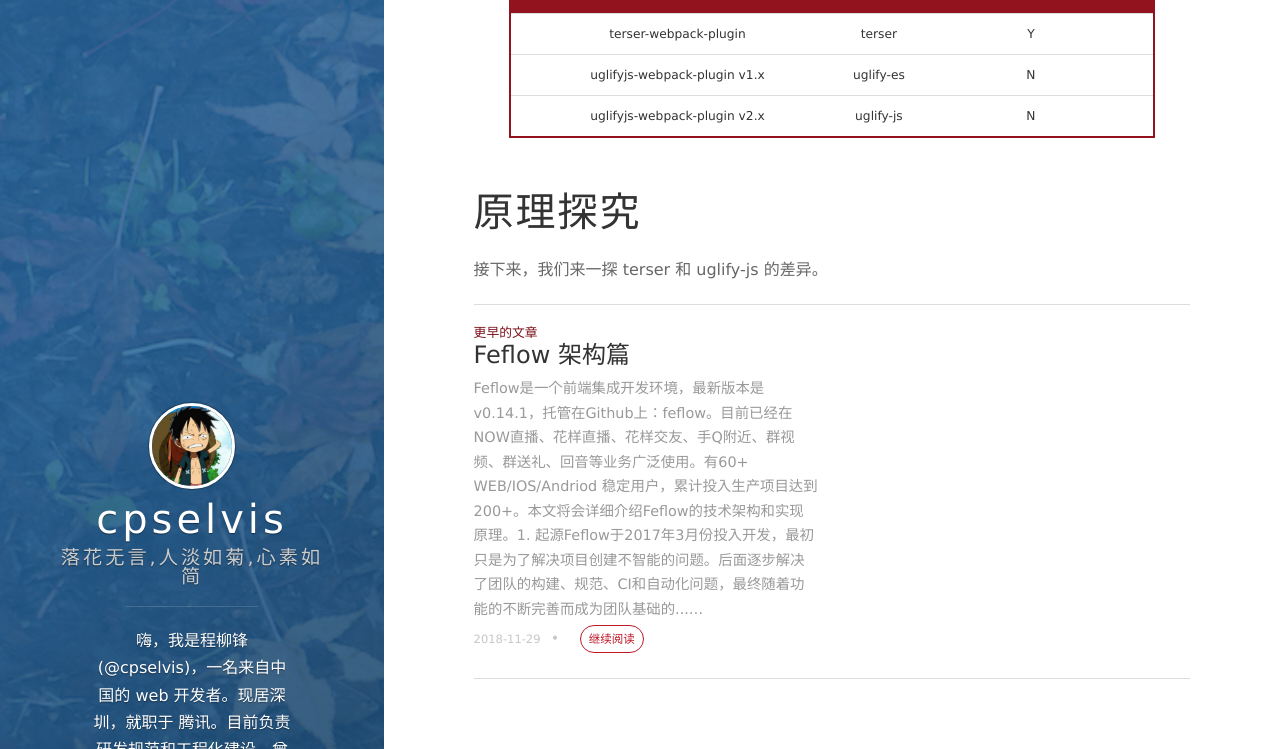
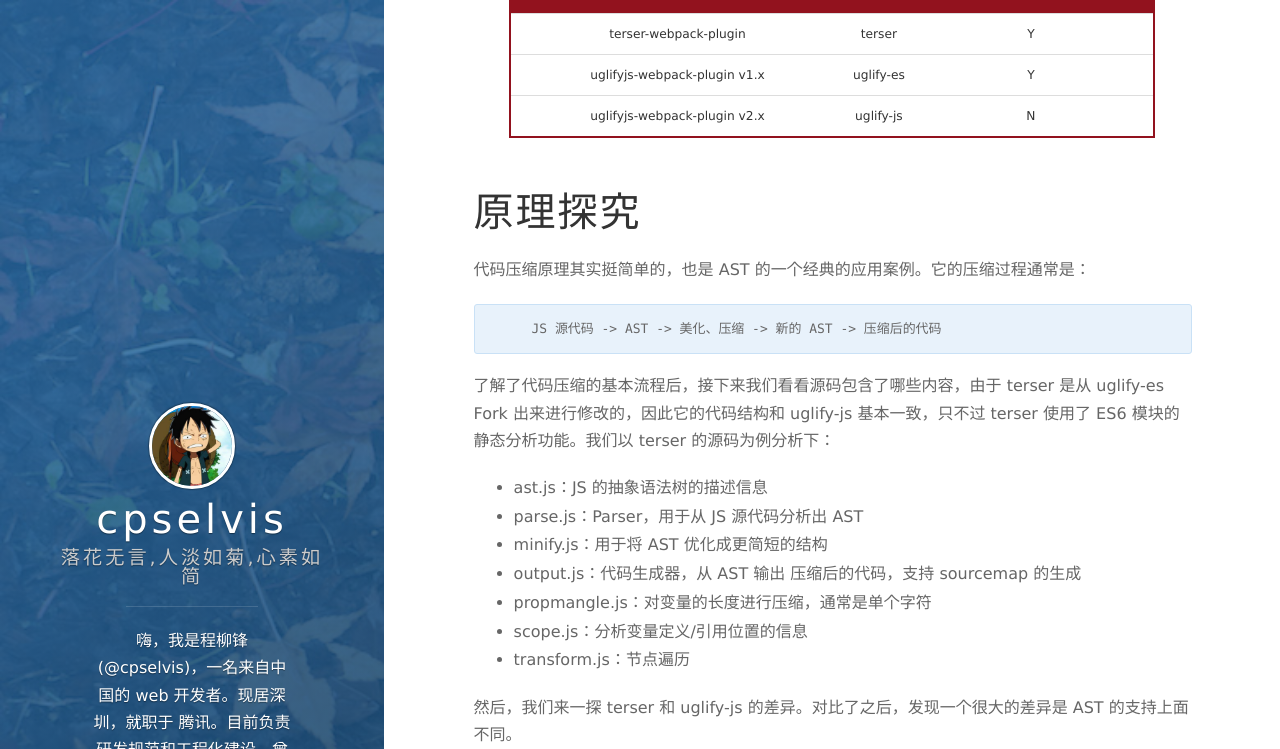
Before and after one commit to cpselvis/cpselvis.github.io, a Jekyll site: the page built from _posts/2019-09-03-为什么 webpack4 默认支持 ES6 语法的压缩？.md, in a window 1280 px wide and 1400 px high, scrolled down 3702 px. Shown: the top 749 px of the window. Built offline with Jekyll 4.4.1, drawn with Linux system fonts in a browser that asks for light colours; nearby versions of some CDN libraries; our own code applies the rules of GitHub Pages for plain Markdown files; comment, search, counter and statistics services are not loaded; some of the changed text lies outside the part shown; grey boxes are pictures that could not be loaded.

Commit message:
docs: update article

````diff
--- a/_posts/2019-09-03-探究webpack4自动压缩ES6代码的原理.md
+++ b/_posts/2019-09-03-为什么 webpack4 默认支持 ES6 语法的压缩？.md
@@ -70,8 +70,50 @@ module.exports = {
 | 插件   | 依赖   | 是否支持 ES6（Y/N）   |
 |:----:|:----:|:----:|
 | terser-webpack-plugin   | terser   | Y   |
-| uglifyjs-webpack-plugin v1.x   | uglify-es   | N   |
+| uglifyjs-webpack-plugin v1.x   | uglify-es   | Y   |
 | uglifyjs-webpack-plugin v2.x   | uglify-js   | N   |
 
 # 原理探究
-接下来，我们来一探 terser 和 uglify-js 的差异。
+代码压缩原理其实挺简单的，也是 AST 的一个经典的应用案例。它的压缩过程通常是：
+```
+     JS 源代码 -> AST -> 美化、压缩 -> 新的 AST -> 压缩后的代码
+```
+
+了解了代码压缩的基本流程后，接下来我们看看源码包含了哪些内容，由于 terser 是从 uglify-es Fork 出来进行修改的，因此它的代码结构和 uglify-js 基本一致，只不过 terser 使用了 ES6 模块的静态分析功能。我们以 terser 的源码为例分析下：
+* ast.js：JS 的抽象语法树的描述信息
+* parse.js：Parser，用于从 JS 源代码分析出 AST
+* minify.js：用于将 AST 优化成更简短的结构
+* output.js：代码生成器，从 AST 输出 压缩后的代码，支持 sourcemap 的生成
+* propmangle.js：对变量的长度进行压缩，通常是单个字符
+* scope.js：分析变量定义/引用位置的信息
+* transform.js：节点遍历
+
+然后，我们来一探 terser 和 uglify-js 的差异。对比了之后，发现一个很大的差异是 AST 的支持上面不同。
+
+![](https://qpic.url.cn/feeds_pic/Q3auHgzwzM6DIiaHkSSib1STT4Z1Cu31OasGia8wiazxChK2sp4zj9twEA/)
+
+分析AST的差异发现，下面是两个文件 diff 对比只在 terser 中才有，而这些刚好对应 ES6 的语法。
+```
+AST_Arrow,
+AST_Await,
+AST_BigInt,
+AST_Class,
+AST_ClassExpression,
+AST_ConciseMethod,
+AST_Const,
+AST_DefaultAssign,
+AST_Destructuring,
+AST_Expansion,
+AST_Export,
+AST_ForOf,
+AST_Import,
+AST_Let,
+AST_NameMapping,
+AST_NewTarget,
+AST_PrefixedTemplateString,
+AST_Super,
+AST_SymbolMethod,
+AST_TemplateSegment,
+AST_TemplateString,
+AST_Yield
+```
````
